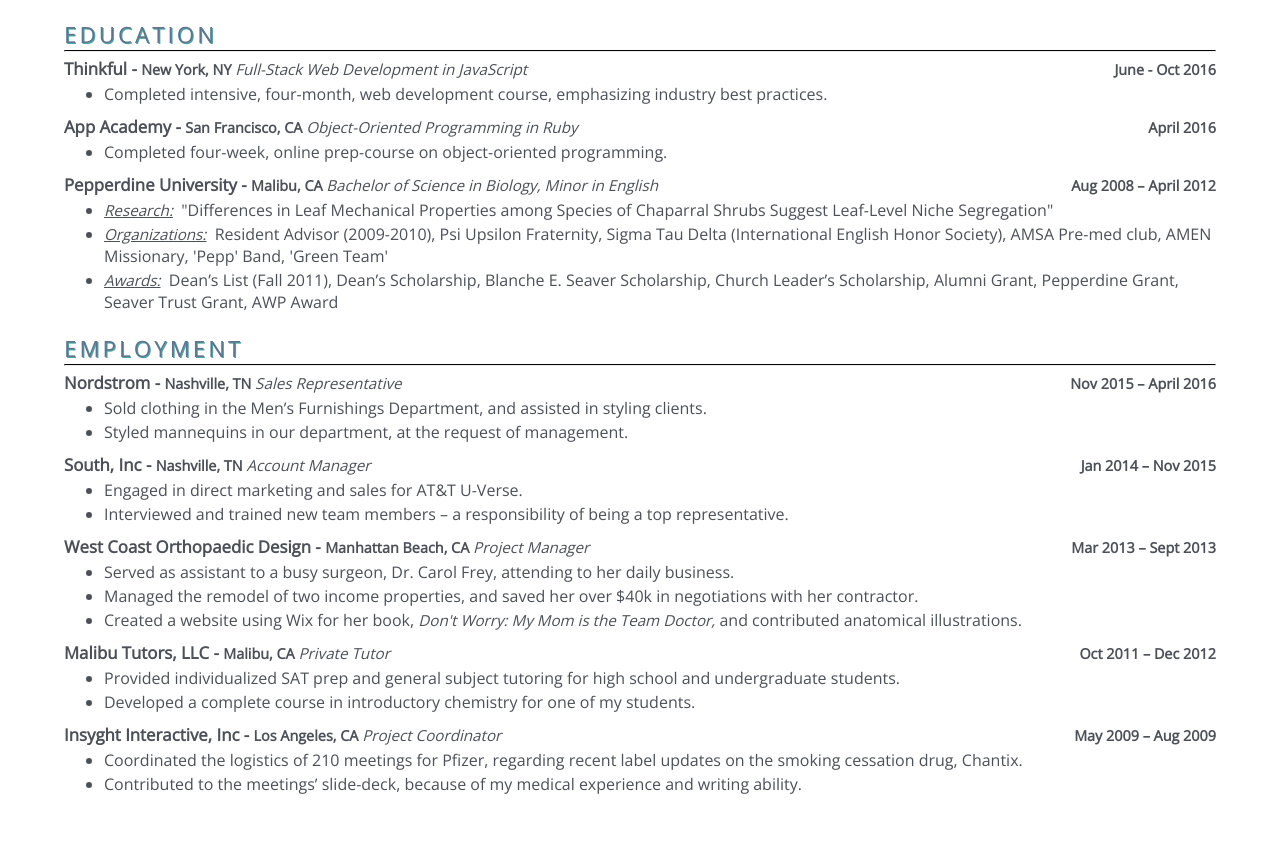
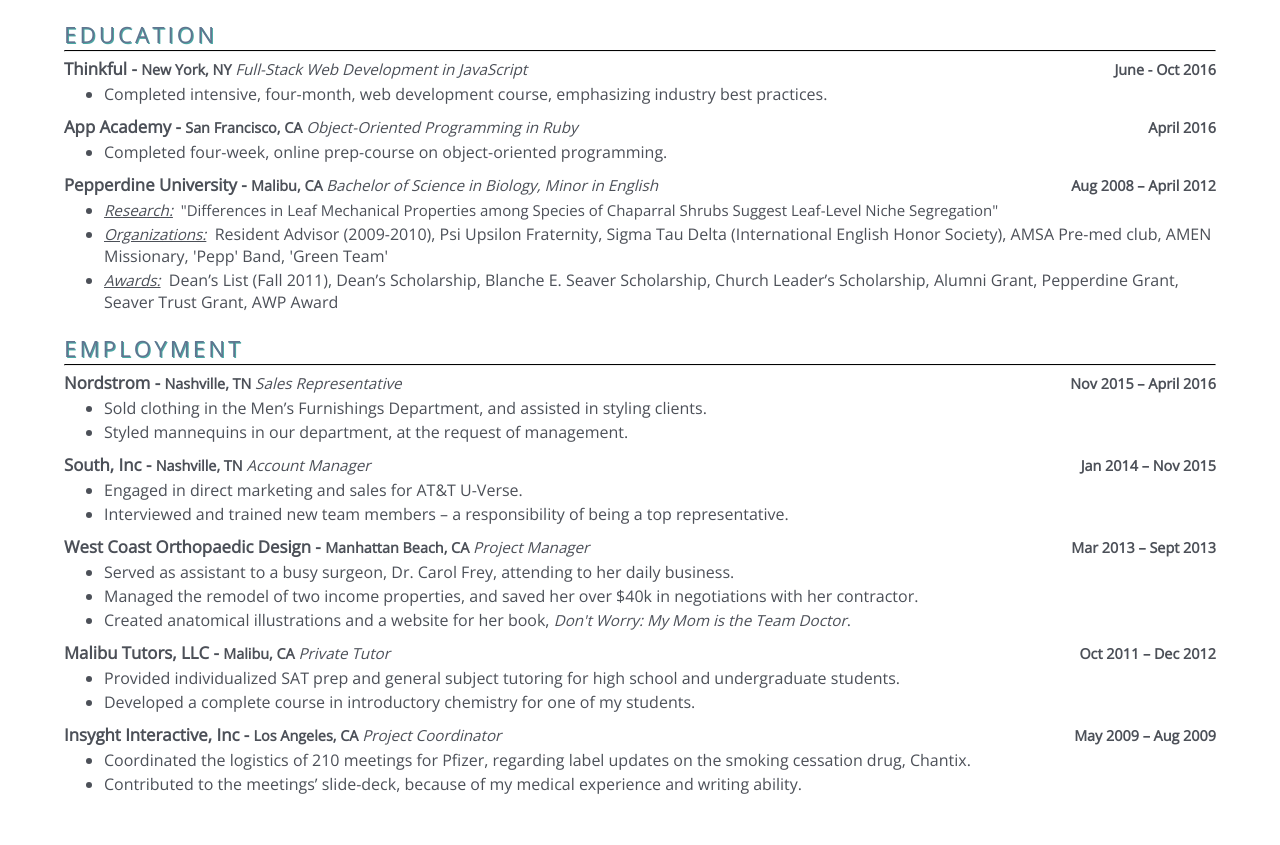
Before and after one commit to jbenjaminy/html-resume, a PHP site: page / in a window 1280 px wide. Shown: the part 901-1746 px from the top of the page. Run offline with PHP 8.4, Linux system fonts and the light colour scheme; some libraries are stand-ins or nearby versions; some web fonts are replaced.

Commit message:
makes a few minor edits to text content

```diff
--- a/css/style.css
+++ b/css/style.css
@@ -174,3 +174,7 @@ a:hover > .fa {
 	display: inline-block;
 	text-align: left;
 }
+
+.research {
+	font-size: 15px;
+}
--- a/home.html
+++ b/home.html
@@ -77,7 +77,7 @@
 
 				<div class='titles'><h3 class='name'><a href='https://www.pepperdine.edu/'>Pepperdine University -&nbsp;</a></h3><h5 class='location'>Malibu, CA&nbsp;</h5><h4 class='position'>Bachelor of Science in Biology, Minor in English</h4></div><h5 class='dates'>Aug 2008 – April 2012</h5>
 				<ul>
-					<li><a href='http://botany-research.jbenjaminy.com'><h4 class='position' style='text-decoration:underline;'>Research:</h4> &nbsp;"Differences in Leaf Mechanical Properties among Species of Chaparral Shrubs Suggest Leaf-Level Niche Segregation"</a></li>
+					<li><a href='http://botany-research.jbenjaminy.com'><h4 class='position' style='text-decoration:underline;'>Research:</h4><span class='research'> &nbsp;"Differences in Leaf Mechanical Properties among Species of Chaparral Shrubs Suggest Leaf-Level Niche Segregation"</span></a></li>
 					<li><h4 class='position' style='text-decoration:underline;'>Organizations:</h4> &nbsp;<a href='https://community.pepperdine.edu/housing/seaver/student-leaders/resident-advisors.htm'>Resident Advisor (2009-2010)</a>, <a href='http://www.pepperdinepsiu.com/'>Psi Upsilon Fraternity</a>, <a href='http://www.english.org/sigmatd/'>Sigma Tau Delta (International English Honor Society)</a>, <a href='https://pepperdine.collegiatelink.net/organization/premedclub'>AMSA Pre-med club</a>, <a href='http://www.amenmissionary.org'>AMEN Missionary</a>, <a href='http://www.pepperdinewaves.com/trads/pepp-band.html'>'Pepp' Band</a>, <a href='https://www.facebook.com/pepperdinegreenteam'>'Green Team'</a></li>
 					<li><h4 class='position' style='text-decoration:underline;'>Awards:</h4> &nbsp;Dean’s List (Fall 2011), Dean’s Scholarship, Blanche E. Seaver Scholarship, Church Leader’s Scholarship, Alumni Grant, Pepperdine Grant, Seaver Trust Grant, AWP Award</li>
 				</ul>
@@ -101,7 +101,7 @@
 			<ul>
 				<li>Served as assistant to a busy surgeon, <a href='http://westcoastorthopedics.com/about-us/doctors-staff/carol-frey-m-d/'>Dr. Carol Frey</a>, attending to her daily business.</li>
 				<li>Managed the remodel of two income properties, and saved her over $40k in negotiations with her contractor.</li>
-				<li>Created a <a href='http://www.dontworrymymomistheteamdoctor.com/'>website</a> using Wix for her book, <h4 class='position'><a href='http://www.dontworrymymomistheteamdoctor.com/'>Don't Worry: My Mom is the Team Doctor</a>,</h4> and <a href='http://www.dontworrymymomistheteamdoctor.com/anatomical-illustrations'>contributed anatomical illustrations</a>.</li>
+				<li>Created <a href='http://www.dontworrymymomistheteamdoctor.com/anatomical-illustrations'>anatomical illustrations</a> and a <a href='http://www.dontworrymymomistheteamdoctor.com/'>website</a> for her book, <h4 class='position'><a href='http://www.dontworrymymomistheteamdoctor.com/'>Don't Worry: My Mom is the Team Doctor</a></h4>.</li>
 			</ul>
 			<div class='titles'><h3 class='name'><a href='http://listings.findthecompany.com/l/25513468/Malibu-Tutors-Llc-in-Agoura-Hills-CA'>Malibu Tutors, LLC</a> -&nbsp;</h3><h5 class='location'>Malibu, CA&nbsp;</h5><h4 class='position'>Private Tutor</h4></div><h5 class='dates'>Oct 2011 – Dec 2012</h5>
 			<ul>
@@ -110,7 +110,7 @@
 			</ul>
 			<div class='titles'><h3 class='name'><a href='http://www.insyght.com'>Insyght Interactive, Inc</a> -&nbsp;</h3><h5 class='location'>Los Angeles, CA&nbsp;</h5><h4 class='position'>Project Coordinator</h4></div><h5 class='dates'>May 2009 – Aug 2009</h5>
 			<ul>
-				<li>Coordinated the logistics of 210 meetings for Pfizer, regarding recent label updates on the smoking cessation drug, Chantix.</li>
+				<li>Coordinated the logistics of 210 meetings for Pfizer, regarding label updates on the smoking cessation drug, Chantix.</li>
 				<li>Contributed to the meetings’ slide-deck, because of my medical experience and writing ability.</li>
 			</ul>
 		</section>
```
